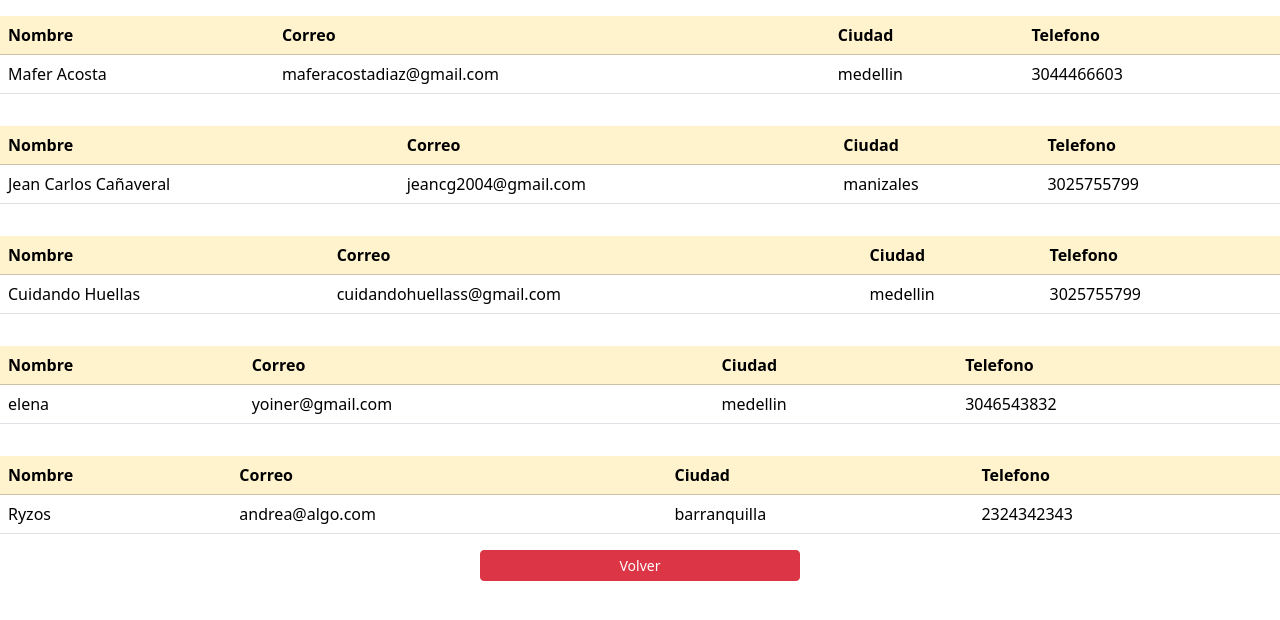
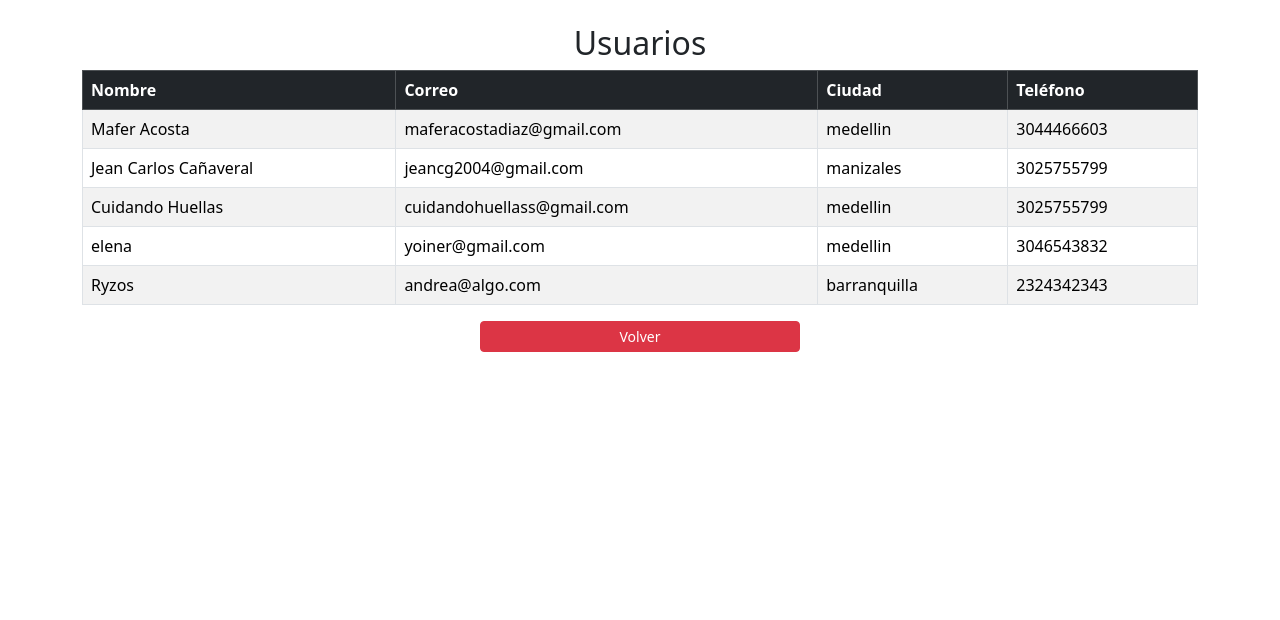
Before and after one commit to jeangrajales/Cuidando_Huellas, a Django app: page /listar_usuarios/ in a window 1280 px wide. Shown: the top 620 px of the page. Run offline with Django 5.2, Linux system fonts and the light colour scheme; data comes from the database, SQL or seed files in the repository; both versions use the stored data as it was after the commit; some libraries are stand-ins or nearby versions.

Commit message:
ch1.10.7-Alpha.1

```diff
--- a/cuidandoHuellas/templates/administrador/usuarios/listar_usuarios.html
+++ b/cuidandoHuellas/templates/administrador/usuarios/listar_usuarios.html
@@ -1,22 +1,32 @@
 {% load static %}
 <link rel="stylesheet" href="{% static 'css/bootstrap.min.css' %}">
 
-    {% for datos in dato %}
-    <table class="table">
-        <table class="table">
-            <thead class="table-warning ">
+<div class="container mt-4">
+  <h2 class="text-center">Usuarios</h2>
+
+  <table class="table table-striped table-bordered table-hover">
+    <thead class="table-dark">
+        <tr>
             <th>Nombre</th>
             <th>Correo</th>
             <th>Ciudad</th>
-              <th>Telefono</th>
+            <th>Teléfono</th>
+        </tr>
     </thead>
     <tbody>
+        {% for datos in dato %}
+        <tr>
             <td>{{ datos.nombre_completo }}</td>
             <td>{{ datos.correo }}</td>
             <td>{{ datos.ciudad }}</td>
             <td>{{ datos.telefono }}</td>
+        </tr>
+        {% endfor %}
     </tbody>
 </table>
-    {% endfor %}
+
+
+</div>
+
 
     <a href="{% url 'pagina_administrador' %}" class="btn btn-danger btn-sm d-block w-25 mx-auto"> Volver</a>
--- a/cuidandoHuellas/templates/base.html
+++ b/cuidandoHuellas/templates/base.html
@@ -76,7 +76,9 @@
                   <p>Tel: +57 302 575 5799</p>
                 </div>
                 <div class="col-md-4 mb-3">
-                  <img src="{% static 'img/logo_ch.png' %}" class="w-25 " alt="">
+                  <a href="{% url 'pagina_administrador' %}">
+                    <img src="{% static 'img/logo_ch.png' %}" class="w-25 " alt="">
+                  </a>
                 </div>
                 <div class="col-md-4">
                   <h5>© 2025 Cuidando Huellas</h5>
```
Also changed, not shown: CHANGELOG.MD, db.sqlite3, media/foto_producto/WISKA.jpg (added), media/foto_producto/WISKA_8TkE27f.jpg (added), media/foto_producto/publicidad2.jpg (added). Lines whose indentation alone changed are shown as unchanged.
